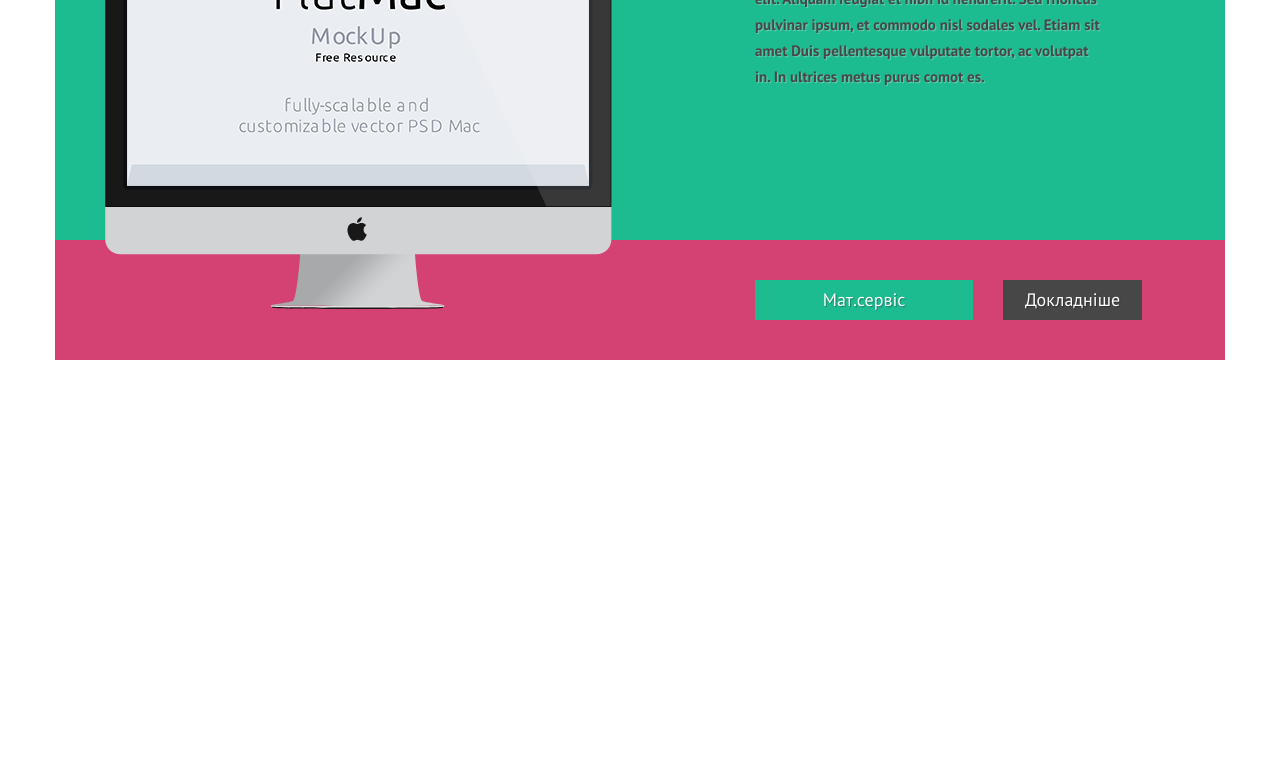
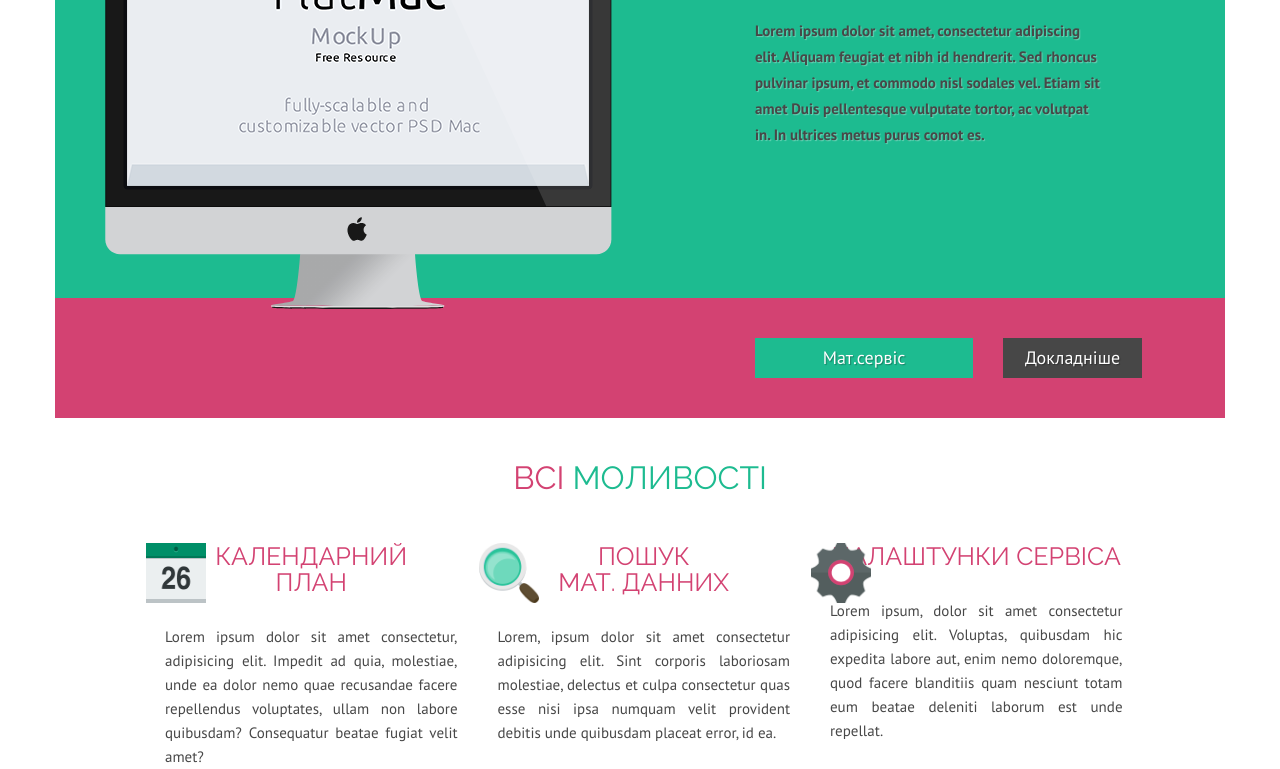
Before and after one commit to elrekke/Kscllg, a website: page src/index.html in a window 1280 px wide. Shown: the part 312-1081 px from the top of the page. Before the commit the page ends 800 px from the top, so only its background shows below. Drawn offline with nearby package versions, Linux system fonts and the light colour scheme.

Commit message:
features section is done

```diff
--- a/src/index.html
+++ b/src/index.html
@@ -33,7 +33,7 @@
                 <div class="main-img"><img src="/src/img/12-layers.png" alt="comp"></div>
                 <div class="main__green">
                     <div class="main-text">
-                        <span class="main-title">Матем. сервіс</span>
+                        <h1 class="main-title">Матем. сервіс</h1>
                         <span class="main-subtitle">Lorem ipsum dolor sit amet, consectetur adipiscing elit. Aliquam feugiat et nibh id hendrerit. Sed rhoncus pulvinar ipsum, et commodo nisl sodales vel. Etiam sit amet Duis pellentesque vulputate tortor, ac volutpat  in. In ultrices metus purus comot es.</span>
                     </div>
                 </div>
@@ -44,7 +44,40 @@
             </div>
         </div>
     </section>
-    <section class="apply"></section>
+    <section class="features">
+        <div class="container">
+            <label class="features-title">Всі<span class="features-word"> моливості</span></label>
+            <div class="features-blocks">
+                <div class="features-block">
+                    <img class="features-img" src="img/2-layers.png" alt="">
+                    <span class="features-block__title">
+                        Календарний <br> план
+                    </span>
+                    <span class="features-block__text">
+                        Lorem ipsum dolor sit amet consectetur, adipisicing elit. Impedit ad quia, molestiae, unde ea dolor nemo quae recusandae facere repellendus voluptates, ullam non labore quibusdam? Consequatur beatae fugiat velit amet?
+                    </span>
+                </div>
+                <div class="features-block">
+                    <img class="features-img" src="img/loop.png" alt="">
+                    <span class="features-block__title">
+                        Пошук <br> мат. данних
+                    </span>
+                    <span class="features-block__text">
+                        Lorem, ipsum dolor sit amet consectetur adipisicing elit. Sint corporis laboriosam molestiae, delectus et culpa consectetur quas esse nisi ipsa numquam velit provident debitis unde quibusdam placeat error, id ea.
+                    </span>
+                </div>
+                <div class="features-block">
+                    <img class="features-img" src="img/settings.png" alt="">
+                    <span class="features-block__title">
+                        Налаштунки сервіса
+                    </span>
+                    <span class="features-block__text">
+                        Lorem ipsum, dolor sit amet consectetur adipisicing elit. Voluptas, quibusdam hic expedita labore aut, enim nemo doloremque, quod facere blanditiis quam nesciunt totam eum beatae deleniti laborum est unde repellat.
+                    </span>
+                </div>
+            </div>
+        </div>
+    </section>
     <section class="welcome"></section>
     <section class="started"></section>
     <section class="services"></section>
--- /dev/null
+++ b/src/sass/blocks/_features.sass
@@ -0,0 +1,45 @@
+.features
+    margin-top: 50px
+    text-align: center
+    &-title
+        font-family: Raleway
+        font-size: 32px
+        font-weight: 400
+        line-height: 20px
+        text-transform: uppercase
+        color: $base-color__pink
+    &-word
+        color: $base-color__green
+    &-blocks
+        display: flex
+        margin-top: 50px
+
+    &-block
+        position: relative
+        display: flex
+        flex-direction: column
+        width: 25%
+        margin: 0 20px
+        &:first-child
+            margin-left: 110px
+    &-block__title
+        font-family: Raleway
+        font-size: 25px
+        font-weight: 400
+        line-height: 26px
+        text-transform: uppercase
+        color: $base-color__pink
+    &-block__text
+        color: #474747
+        font-family: "PT Sans"
+        font-size: 15px
+        font-weight: 400
+        line-height: 24px
+        margin-top: 30px
+        text-align: justify
+    &-img
+        width: 60px
+        height: 60px
+        position: absolute
+        margin-right: 10px
+        left: -19px
--- a/src/sass/style.sass
+++ b/src/sass/style.sass
@@ -3,3 +3,4 @@
 
 @import 'blocks/header'
 @import 'blocks/hero'
+@import 'blocks/features'
```
Also changed, not shown: dist/css/style.min.css, dist/index.html, src/css/style.css, src/img/2-layers.png (added), src/img/loop.png (added), src/img/settings.png (added), 2 other files.
